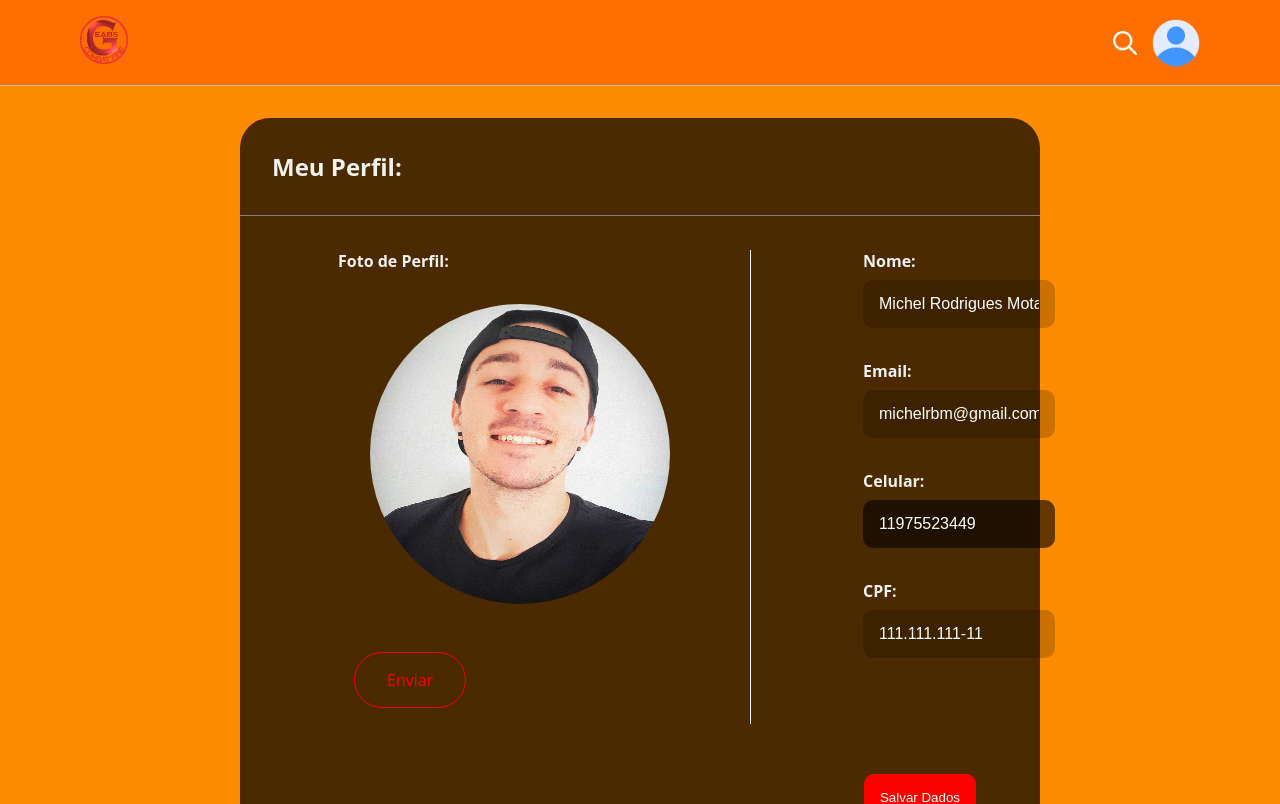
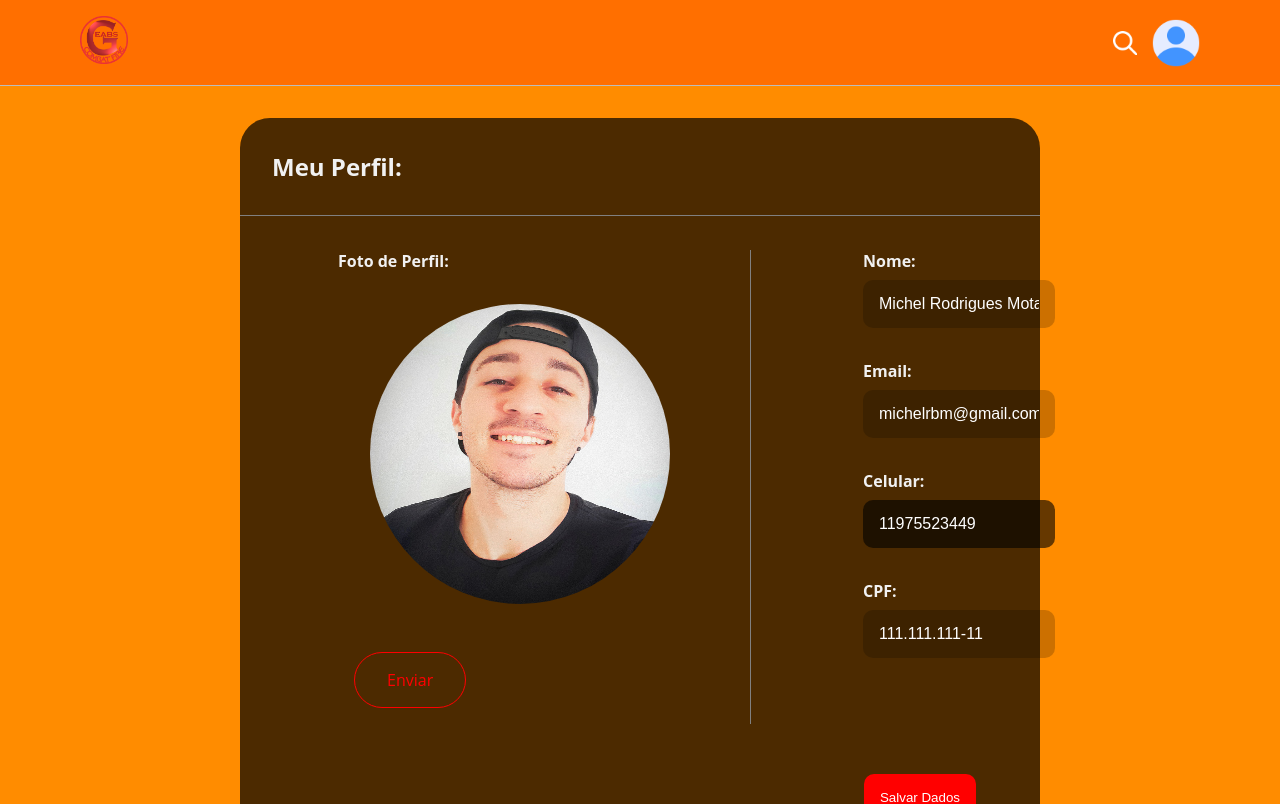
Before and after one commit to SrBlackRM/GEABS_Frontend, a React (Vite) app: page /perfil in a window 1280 px wide. Shown: the top 804 px of the page. Built offline with nearby package versions, Linux system fonts and the light colour scheme.

Commit message:
build(app-preview): build for preview, not final version

```diff
--- a/src/pages/Profilepage/index.tsx
+++ b/src/pages/Profilepage/index.tsx
@@ -109,7 +109,7 @@ const StyledMyProfileTable = styled(myProfileTable)`
 `;
 
 const LeftDivisionStyledTableRowFlex = styled(TableRowFlex)`
-    border-left: 1px solid white;
+    border-left: 1px solid rgb(128, 128, 128);
     padding-left: 5rem;
     gap: 2rem;
     width: 100%;
```
Also changed, not shown: 8 other files (tests, documents, lock files or other folders).
